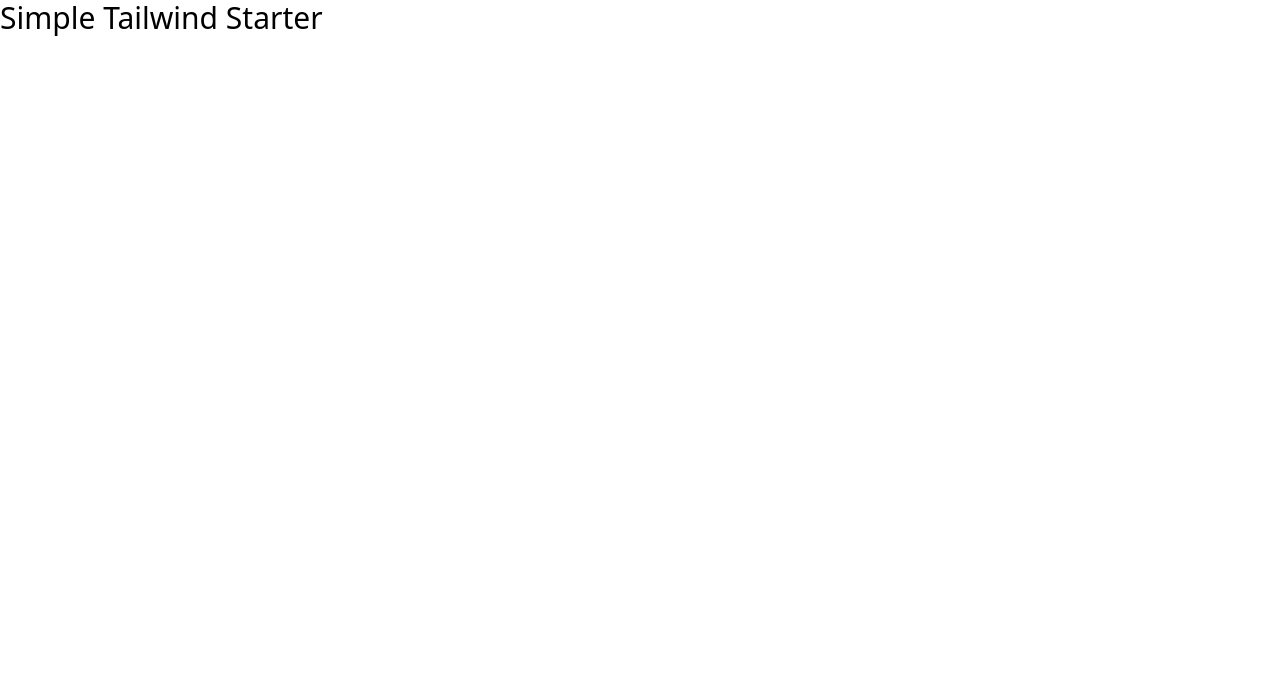
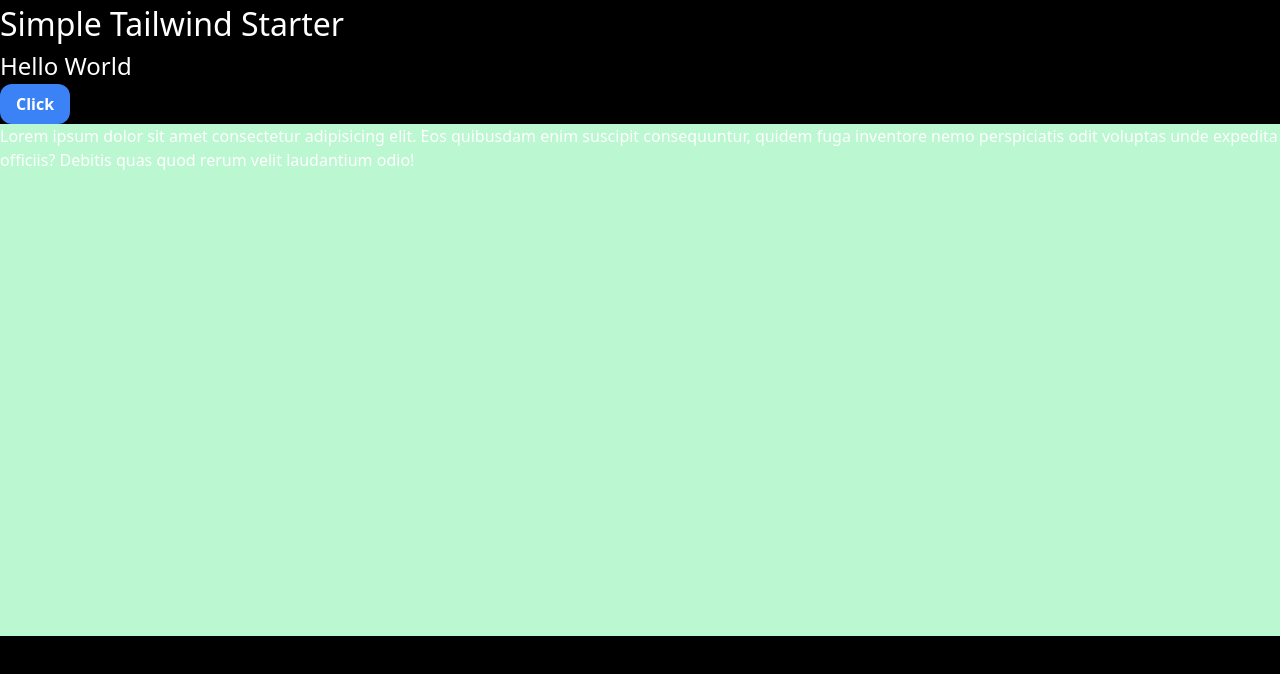
Before and after one commit to ndestates/functions-directives, a website: page index.html in a window 1280 px wide. Drawn offline with Linux system fonts and the light colour scheme.

Commit message:
Finished with customised input file

```diff
--- a/index.html
+++ b/index.html
@@ -7,6 +7,10 @@
     <title>Simple Tailwind Starter</title>
 </head>
 <body>
-    <h1 class="text-3xl">Simple Tailwind Starter</h1>
+    <h1>Simple Tailwind Starter</h1>
+    <h2>Hello World</h2>
+    <button class="btn-blue">Click</button>
+    <div class="content-area">Lorem ipsum dolor sit amet consectetur adipisicing elit. Eos quibusdam enim suscipit consequuntur, quidem fuga inventore nemo perspiciatis odit voluptas unde expedita officiis? Debitis quas quod rerum velit laudantium odio!
+    </div>
 </body>
 </html>
--- a/input.css
+++ b/input.css
@@ -2,3 +2,29 @@
 @tailwind components;
 @tailwind utilities;
 @tailwind variants;
+
+@layer base {
+  h1 {
+    font-size: 2rem;
+  }
+}
+h2 {
+  font-size: 1.5rem;
+}
+@layer components {
+  .btn-blue {
+    @apply bg-blue-500 py-2 px-4 rounded-xl font-bold text-white hover:bg-blue-700;
+  }
+
+  .content-area {
+    @apply bg-green-200;
+    height: theme("spacing.128");
+  }
+
+  @media screen(xl) {
+    body {
+      @apply bg-black text-white;
+    }
+  }
+
+}
--- a/tailwind.config.js
+++ b/tailwind.config.js
@@ -2,7 +2,12 @@
 module.exports = {
   content: [ './*.html'],
   theme: {
-    extend: {},
+    extend: {
+
+      spacing: {
+        128: '32rem'
+      }
+    },
   },
   plugins: [],
 }
```
Also changed, not shown: css/style.css, 1 other file.
